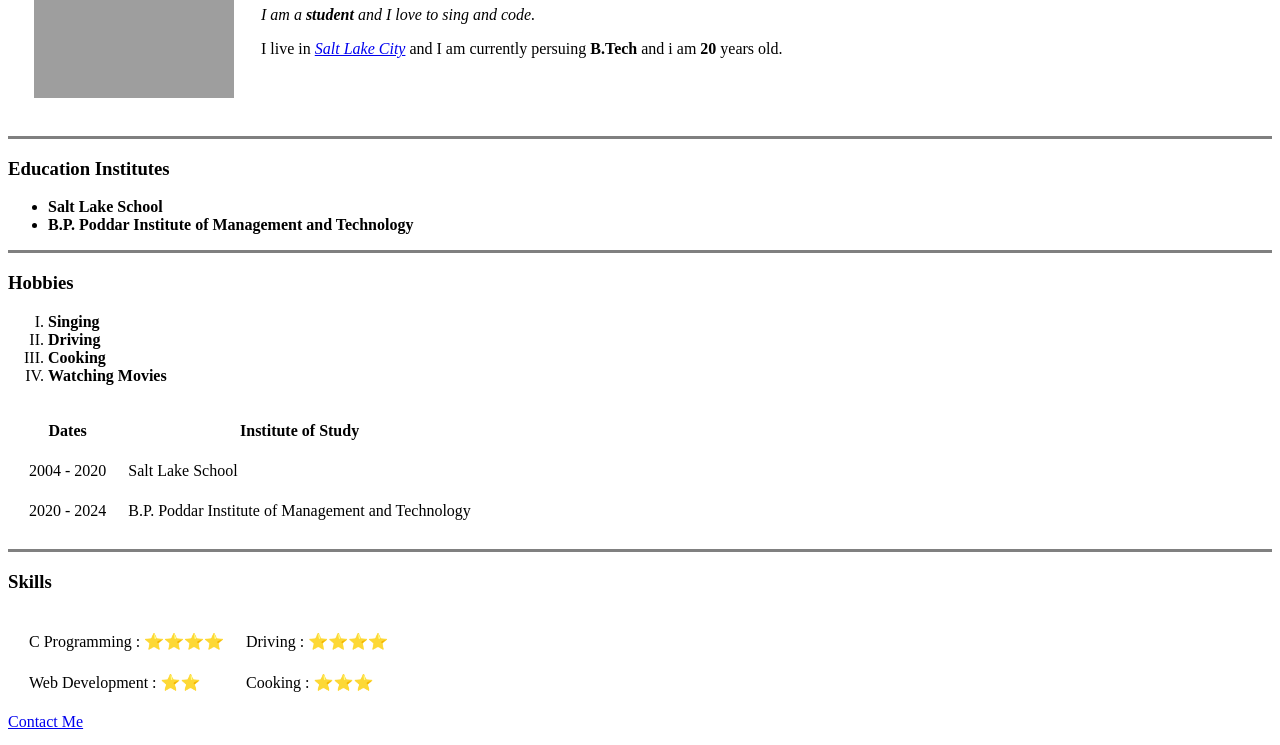
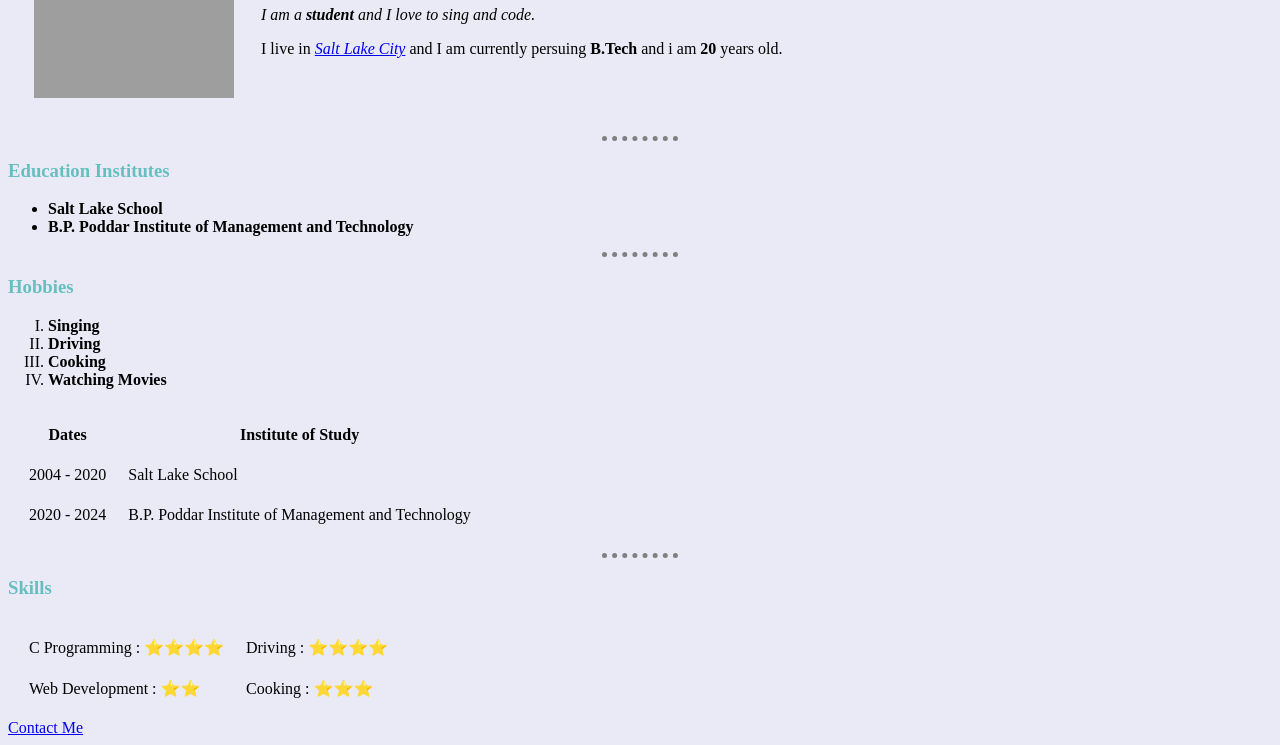
Before and after one commit to Anubhav405/Cv, a plain HTML site: page index.html in a window 1280 px wide. Shown: the part 136-881 px from the top of the page. Drawn offline with Linux system fonts and the light colour scheme; grey boxes are pictures that could not be loaded.

Commit message:
link css

```diff
--- a/index.html
+++ b/index.html
@@ -3,6 +3,7 @@
   <head>
     <meta charset="UTF-8" />
     <title>Anubhav Personal Website</title>
+    <link rel="stylesheet" href="CSS\styles.css">
   </head>
 
   <body>
```
